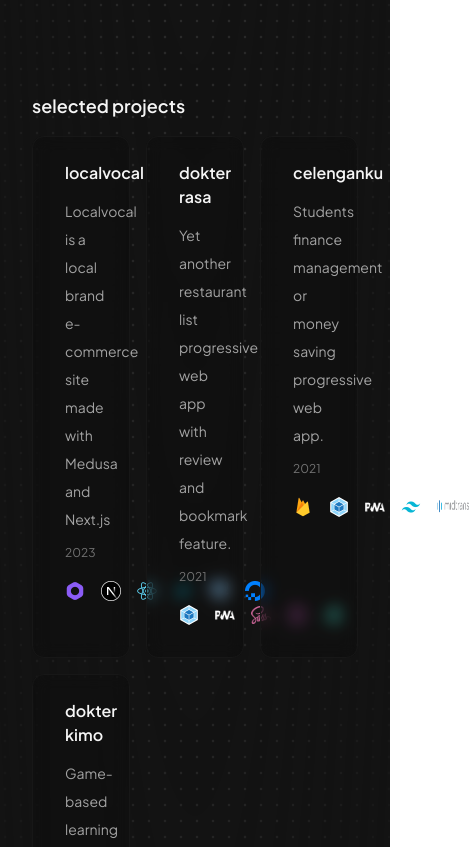
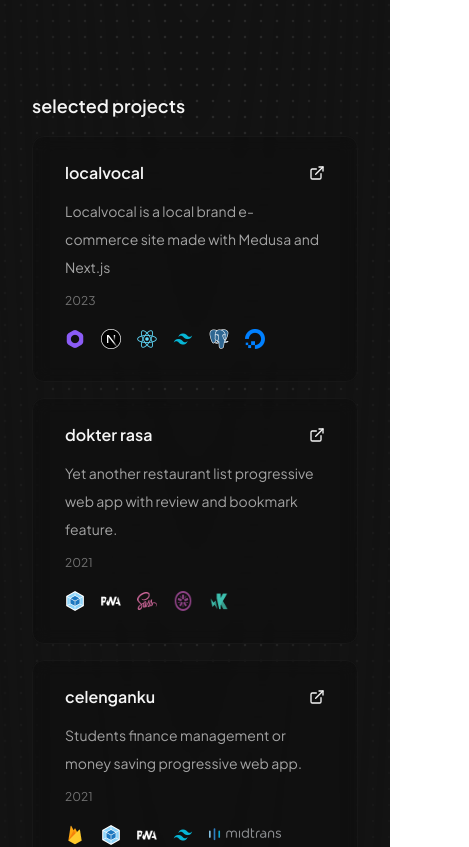
Before and after one commit to shamahdev/shamahdev, a Next.js app: page / in a window 390 px wide. Shown: the part 4880-5727 px from the top of the page, 469 px wide, since content can reach past the window. Built offline with nearby package versions, Linux system fonts and the light colour scheme.

Commit message:
fix: selected projects layout unresponsive

```diff
--- a/src/common/components/Carousel.tsx
+++ b/src/common/components/Carousel.tsx
@@ -49,7 +49,7 @@ function ProjectCard({
 
 export function Carousel() {
   return (
-    <div className="gap-4 grid grid-cols-3">
+    <div className="gap-4 grid grid-cols-1 md:grid-cols-2 lg:grid-cols-3">
       <ProjectCard
         title="localvocal"
         description="Localvocal is a local brand e-commerce site made with Medusa and Next.js"
```
